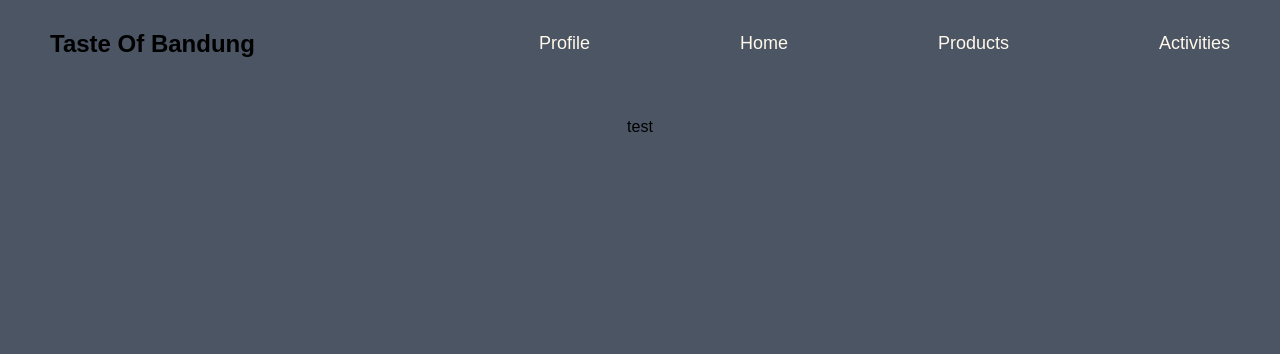
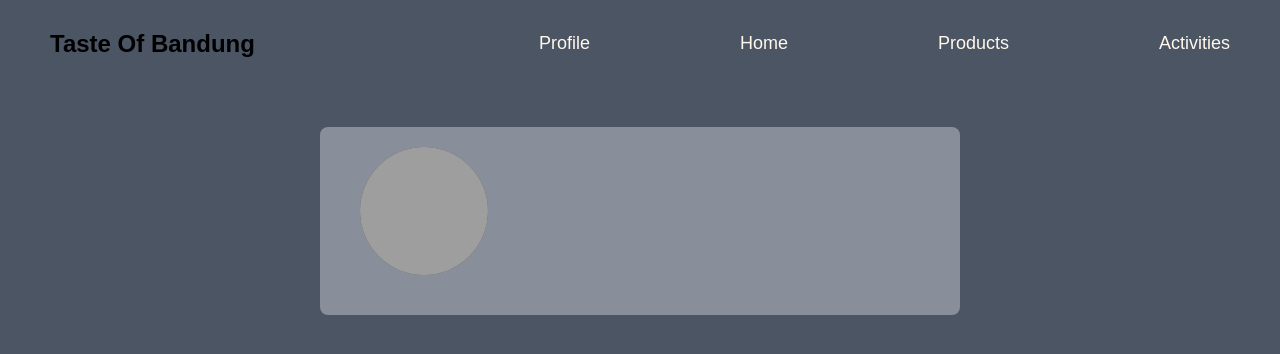
Before and after one commit to pbpf12/taste-of-bandung, a Django app: page /profile/ in a window 1280 px wide. Shown: the top 354 px of the page. Run offline with Django 5.2, Linux system fonts and the light colour scheme; some libraries are stand-ins or nearby versions; grey boxes are pictures that could not be loaded.

Commit message:
feat: Update userprofile templates

```diff
--- a/user_profile/templates/profile.html
+++ b/user_profile/templates/profile.html
@@ -8,8 +8,13 @@
 {% block content %}
 {% include "navbar.html" %}
 <body class = bg-gray-600>
-    <div class="flex flex-row justify-center items-center h-20">
-        <p>test</p>
+    <div class="flex flex-row justify-self-center mt-10 py-5 px-10 w-1/2 bg-gray-200/40 rounded-lg">
+        <div class="flex flex-col justify-between gap-5 items-center">
+            <div class="w-32 h-32 rounded-full bg-stone-600">
+                <img src="{% static 'images/default_profile.png' %}" class="w-32 h-32 rounded-full" alt="Profile Picture">
+            </div>
+            <p class="text-white text-2xl">{{ user.username }}</p>
+        </div>
     </div>
 </body>
 {% endblock content %}
```
